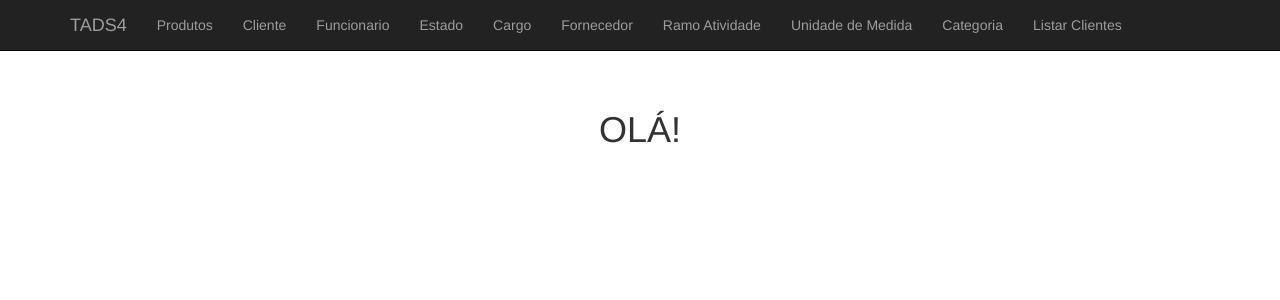
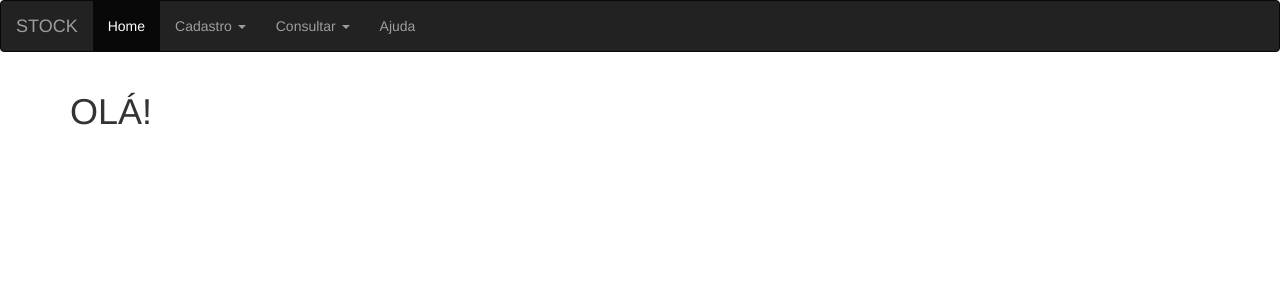
Before and after one commit to willoliver21/projeto_rogerio, a PHP site: page /index.php in a window 1280 px wide. Shown: the top 300 px of the page. Run offline with PHP 8.4, Linux system fonts and the light colour scheme; some libraries are stand-ins or nearby versions.

Commit message:
Add files via upload

```diff
--- a/cabecalho.php
+++ b/cabecalho.php
@@ -1,39 +1,50 @@
-<html>
+<!DOCTYPE html>
+<html lang="pt">
 <head>
-	<title>TADS4</title>
+  <title>Menu</title>
+  <meta charset="utf-8">
+  <meta name="viewport" content="width=device-width, initial-scale=1">
 
-	<!--//estrutura da pagina
-	//as tags nao sao fechadas aqui.....sao fechadas no rodape
-	//tag 'class' vem do boot strap -->
-	<meta charset="utf-8">
-	<link href="css/bootstrap.css" rel="stylesheet">
-	<link href="css/estilo.css" rel="stylesheet">
+  <link rel="stylesheet" href="https://maxcdn.bootstrapcdn.com/bootstrap/3.3.7/css/bootstrap.min.css">
+  <script src="https://ajax.googleapis.com/ajax/libs/jquery/3.2.1/jquery.min.js"></script>
+  <script src="https://maxcdn.bootstrapcdn.com/bootstrap/3.3.7/js/bootstrap.min.js"></script>
 </head>
 <body>
-	<div class="navbar navbar-inverse navbar-fixed-top">
-		<div class="container">
+
+<nav class="navbar navbar-inverse">
+  <div class="container-fluid">
     <div class="navbar-header">
-				<a href="index.php" class="navbar-brand">TADS4</a>
+      <a class="navbar-brand" href="#">STOCK</a>
     </div>
-			<div>
     <ul class="nav navbar-nav">
-                    <li><a href="produto-formulario.php">Produtos</a></li>
-                    <!-- NÃO PRECISA DISSO
-										<li><a href="produto-lista.php">Listar Produtos</a></li>
-										!-->
-										<li><a href="cadastro-cliente-formulario.php">Cliente</a></li>
-										<li><a href="cadastro-funcionario-formulario.php">Funcionario</a></li>
-										<li><a href="cadastro-estado-formulario.php">Estado</a></li>
-										<li><a href="cadastro-cargo-formulario.php">Cargo</a></li>
-										<li><a href="cadastro-fornecedor-formulario.php">Fornecedor</a></li>
-										<li><a href="cadastro-ramoatividade-formulario.php">Ramo Atividade</a></li>
-										<li><a href="cadastro-unidademedida-formulario.php">Unidade de Medida</a></li>
-										<li><a href="cadastro-categoria-formulario.php">Categoria</a></li>
-										<li><a href="listar-clientes.php">Listar Clientes</a></li>
+      <li class="active"><a href="index.php">Home</a></li>
+      <li class="dropdown"><a class="dropdown-toggle" data-toggle="dropdown" href="#">Cadastro <span class="caret"></span></a>
+        <ul class="dropdown-menu">
+          <li><a href="cadastro-cliente-formulario.php">Novo Cliente</a></li>
+          <li><a href="cadastro-fornecedor-formulario.php">Novo Fornecedor</a></li>
+          <li><a href="cadastro-funcionario-formulario.php">Novo Funcionário</a></li>
+		  		<li><a href="produto-formulario.php">Novo Produto</a></li>
+		  		<li><a href="cadastro-cargo-formulario.php">Novo Cargo</a></li>
+					<li><a href="cadastro-ramoatividade-formulario.php">Novo Ramo Atividade</a></li>
+					<li><a href="cadastro-unidademedida-formulario.php">Nova Unidade Medida</a></li>
+					<li><a href="cadastro-cargo-formulario.php">Nova Categoria</a></li>
+
+        </ul>
+		<li class="dropdown"><a class="dropdown-toggle" data-toggle="dropdown" href="#">Consultar <span class="caret"></span></a>
+        <ul class="dropdown-menu">
+          <li><a href="listar-clientes.php">Clientes</a></li>
+          <li><a href="#">Fornecedores</a></li>
+          <li><a href="#">Funcionários</a></li>
+		  	  <li><a href="#">Produtos</a></li>
+
+        </ul>
+      </li>
+      <li><a href="#">Ajuda</a></li>
+
     </ul>
   </div>
-		</div>
-	</div>
+</nav>
+
 
 <div class="container">
 
```
Lines whose indentation alone changed are shown as unchanged.
